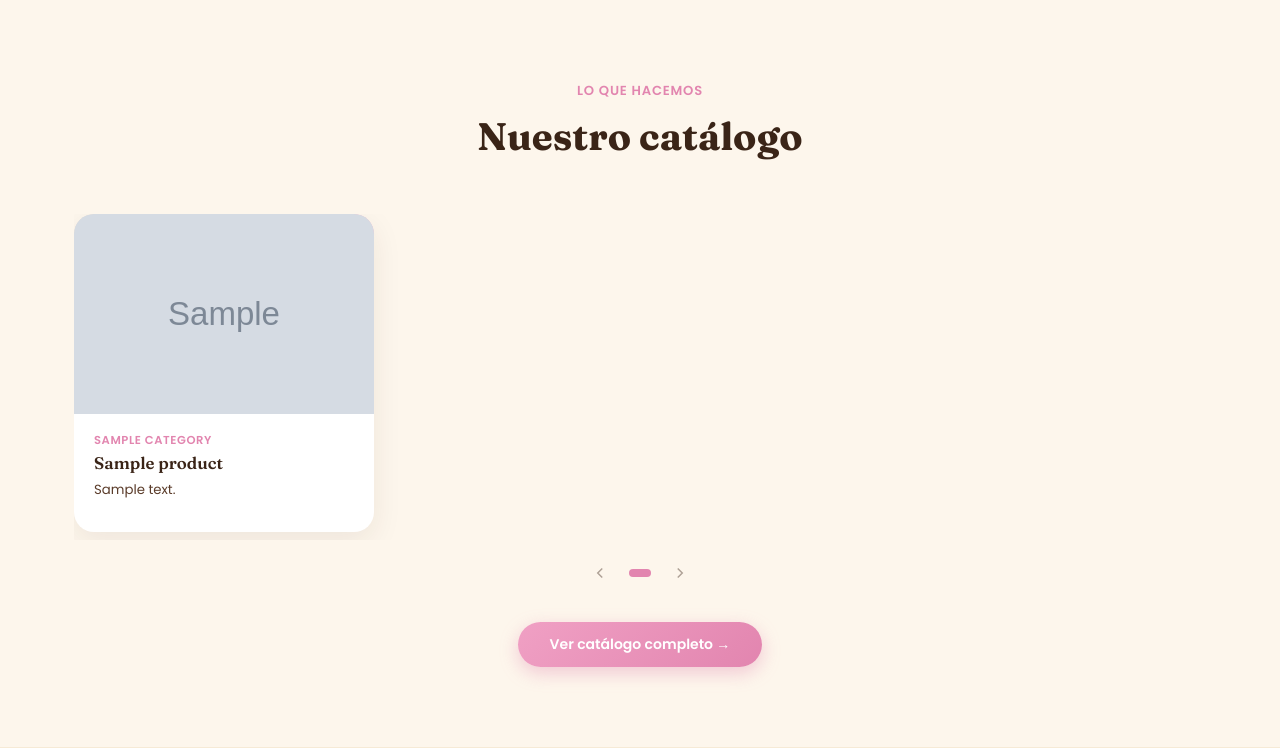
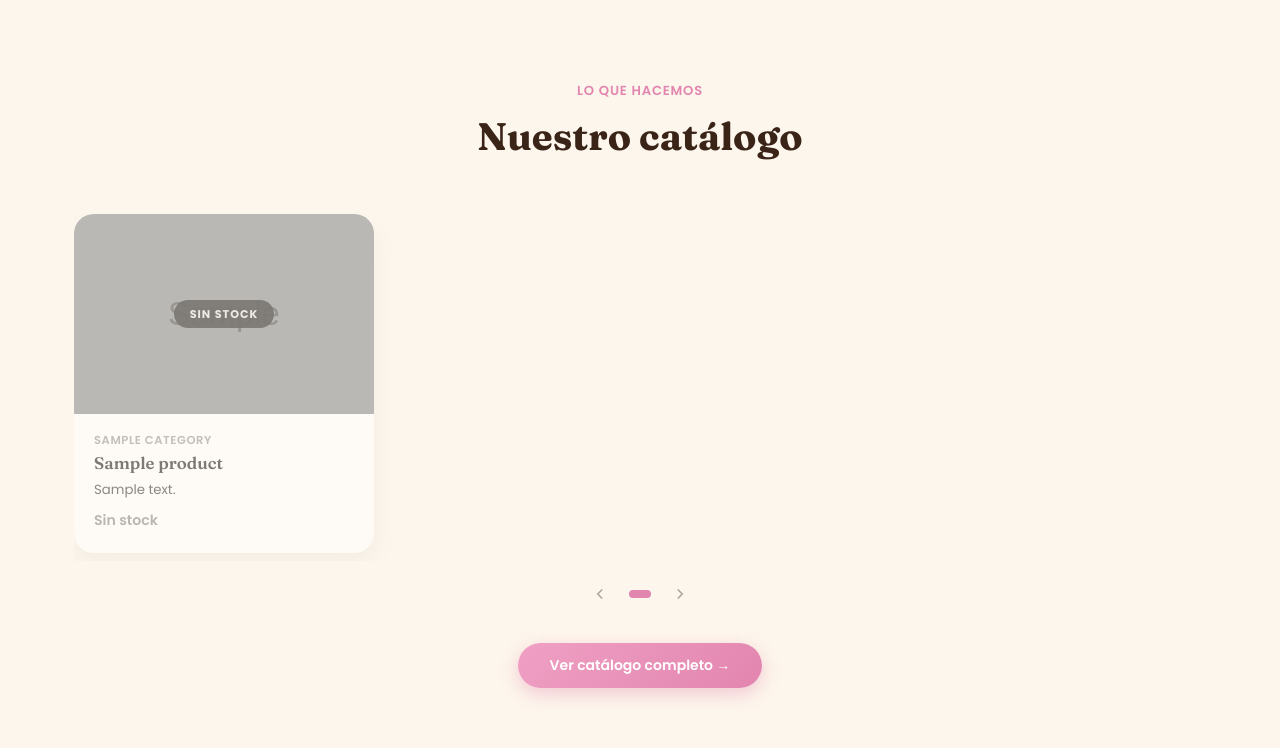
Before and after one commit to bautirivas106-rgb/dulceras_team, a Django app: template templates/landing/home.html in a window 1280 px wide. Shown: the part 682-1430 px from the top of the page. Run offline with Django 5.2, Linux system fonts and the light colour scheme; the template is opened without the code that fills it: values that come from a table or form of the project are taken from there, others are empty; tables that the repository leaves empty hold one stand-in row (values such as "Sample post"); grey boxes marked "Sample" are stand-in pictures; some libraries are stand-ins or nearby versions.

Commit message:
fix(landing): muestra 'sin stock' en carrusel de productos
La vista landing() ahora calcula p.has_stock igual que catalog().
Las tarjetas sin stock muestran badge overlay, opacity y grayscale,
consistente con el comportamiento de /catalogo/.

Co-Authored-By: Claude Sonnet 4.6 <noreply@anthropic.com>

```diff
--- a/dulceras_team/pages.py
+++ b/dulceras_team/pages.py
@@ -25,8 +25,10 @@ def landing(request):
             .order_by('sort_order', 'name')[:9]
         )
         for p in raw:
-            prices = [float(v.price) for v in p.variants.all() if v.is_active and float(v.price) > 0]
+            active = [v for v in p.variants.all() if v.is_active]
+            prices = [float(v.price) for v in active if float(v.price) > 0]
             p.min_price = min(prices) if prices else None
+            p.has_stock = p.made_to_order or any(v.stock_quantity > 0 for v in active)
         products = raw
         reviews = list(Review.objects.filter(tenant=tenant, is_approved=True)[:12])
     return render(request, 'landing/home.html', {'products': products, 'reviews': reviews})
--- a/templates/landing/home.html
+++ b/templates/landing/home.html
@@ -282,12 +282,19 @@
           {% for product in products %}
           {% cycle 'linear-gradient(135deg,#EFE2CB 0%,#F0A0C4 100%)' 'linear-gradient(135deg,#F4BDE0 0%,#E285AF 100%)' 'linear-gradient(135deg,#F6EAD6 0%,#EFE2CB 100%)' 'linear-gradient(135deg,#F0A0C4 0%,#F6EAD6 100%)' 'linear-gradient(135deg,#EFE2CB 0%,#F4BDE0 100%)' 'linear-gradient(135deg,#E285AF 0%,#EFE2CB 100%)' as bg silent %}
           <a href="/catalogo/"
-             style="display:block;flex-shrink:0;width:300px;border-radius:20px;overflow:hidden;text-decoration:none;background:#fff;box-shadow:0 10px 30px rgba(58,36,23,0.08);transition:transform 0.3s ease,box-shadow 0.3s ease"
+             style="display:block;flex-shrink:0;width:300px;border-radius:20px;overflow:hidden;text-decoration:none;background:#fff;box-shadow:0 10px 30px rgba(58,36,23,0.08);transition:transform 0.3s ease,box-shadow 0.3s ease{% if not product.has_stock %};opacity:0.6;filter:grayscale(1){% endif %}"
+             {% if product.has_stock %}
              onmouseenter="this.style.transform='translateY(-6px)';this.style.boxShadow='0 18px 40px rgba(58,36,23,0.14)'"
-             onmouseleave="this.style.transform='translateY(0)';this.style.boxShadow='0 10px 30px rgba(58,36,23,0.08)'">
-            <div style="height:200px;background:{{ bg }};overflow:hidden">
+             onmouseleave="this.style.transform='translateY(0)';this.style.boxShadow='0 10px 30px rgba(58,36,23,0.08)'"
+             {% endif %}>
+            <div style="height:200px;background:{{ bg }};overflow:hidden;position:relative">
               {% if product.image %}
               <img src="{{ product.image.url }}" alt="{{ product.name }}" style="width:100%;height:100%;object-fit:cover;display:block">
+              {% endif %}
+              {% if not product.has_stock %}
+              <div style="position:absolute;inset:0;background:rgba(0,0,0,0.35);display:flex;align-items:center;justify-content:center">
+                <span style="background:rgba(58,36,23,0.92);color:#EFE2CB;font-size:0.7rem;font-weight:700;letter-spacing:0.09em;text-transform:uppercase;padding:6px 16px;border-radius:999px">Sin stock</span>
+              </div>
               {% endif %}
             </div>
             <div style="padding:18px 20px 22px">
@@ -298,8 +305,10 @@
               {% if product.description %}
               <p style="font-size:0.83rem;line-height:1.5;color:#5A3B29;margin:0 0 10px;overflow:hidden;display:-webkit-box;-webkit-line-clamp:2;-webkit-box-orient:vertical">{{ product.description }}</p>
               {% endif %}
-              {% if product.min_price %}
+              {% if product.has_stock and product.min_price %}
               <p style="font-size:1rem;font-weight:700;color:#E285AF;margin:0">desde ${{ product.min_price|floatformat:0 }}</p>
+              {% elif not product.has_stock %}
+              <p style="font-size:0.88rem;font-weight:600;color:#9B8B7E;margin:0">Sin stock</p>
               {% endif %}
             </div>
           </a>
```
